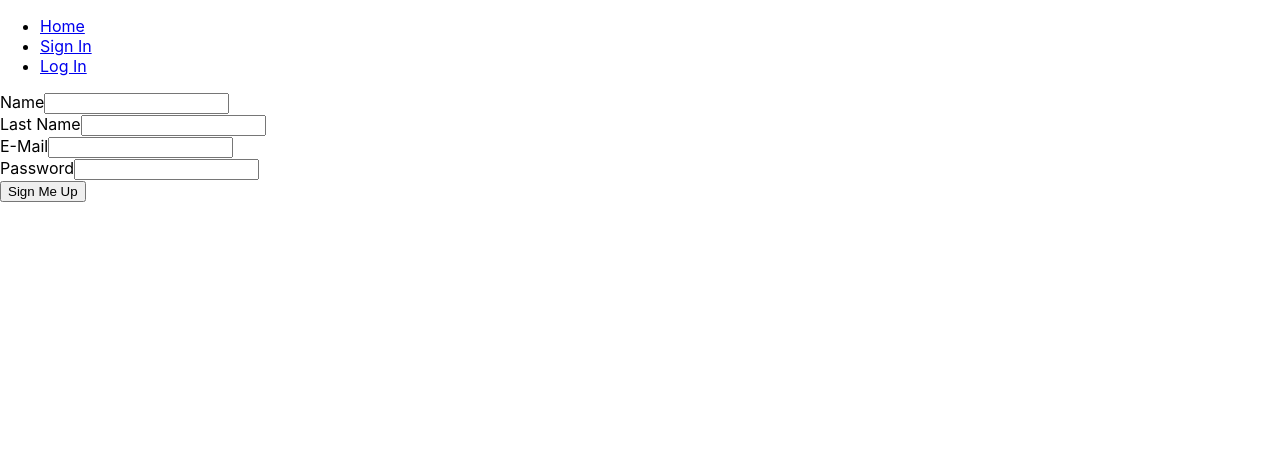
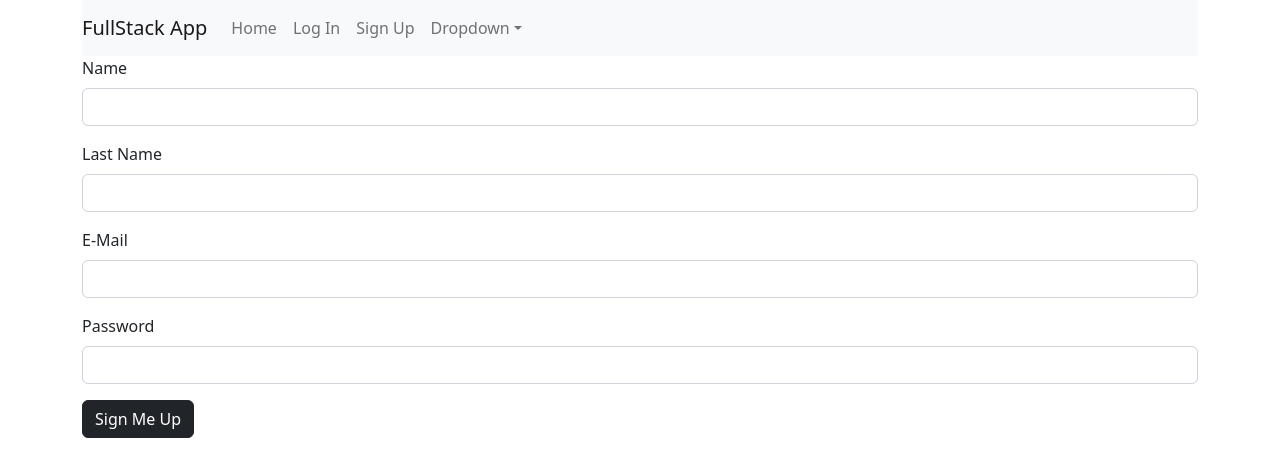
Before and after one commit to Mauro1442/Front-E-commerce-2.0, a React (Create React App) app: page /sign in a window 1280 px wide. Shown: the top 476 px of the page. Built offline with nearby package versions, Linux system fonts and the light colour scheme.

Commit message:
bootstrap 1

```diff
--- a/package.json
+++ b/package.json
@@ -7,7 +7,9 @@
     "@testing-library/react": "^13.4.0",
     "@testing-library/user-event": "^13.5.0",
     "axios": "^0.27.2",
+    "bootstrap": "^5.2.1",
     "react": "^18.2.0",
+    "react-bootstrap": "^2.5.0",
     "react-dom": "^18.2.0",
     "react-hook-form": "^7.35.0",
     "react-router-dom": "^6.3.0",
--- a/src/App.js
+++ b/src/App.js
@@ -2,12 +2,15 @@ import "./App.css";
 import Public from "./Routes/Public";
 import { BrowserRouter as Router } from "react-router-dom";
 import Menu from "./Components/Menu";
+import { Container } from "react-bootstrap";
 
 function App() {
   return (
     <Router>
-      <Menu />
-      <Public />
+      <Container>
+        <Menu />
+        <Public />
+      </Container>
     </Router>
   );
 }
--- a/src/Components/Input.js
+++ b/src/Components/Input.js
@@ -1,14 +1,18 @@
+import { Form } from "react-bootstrap";
+
 export default function Input(props) {
   const { label, type, placeholder, name, register } = props;
   return (
     <div>
-      <label>{label}</label>
-      <input
-        type={type || "text"}
-        name={name || ""}
-        placeholder={placeholder}
-        {...register}
-      ></input>
+      <Form.Group className="mb-3" controlId="formBasicEmail">
+        <Form.Label>{label}</Form.Label>
+        <Form.Control
+          type={type || "text"}
+          name={name || ""}
+          placeholder={placeholder}
+          {...register}
+        />
+      </Form.Group>
     </div>
   );
 }
--- a/src/Components/Menu.js
+++ b/src/Components/Menu.js
@@ -1,20 +1,38 @@
-import React from "react";
+import { Navbar, NavDropdown, Nav } from "react-bootstrap";
 import { Link } from "react-router-dom";
 
 export default function Menu() {
   return (
-    <div>
-      <ul>
-        <li>
-          <Link to="/">Home</Link>
-        </li>
-        <li>
-          <Link to="/sign">Sign In</Link>
-        </li>
-        <li>
-          <Link to="/log">Log In</Link>
-        </li>
-      </ul>
-    </div>
+    <Navbar bg="light" expand="lg">
+      <Navbar.Brand as={Link} to="/">
+        FullStack App
+      </Navbar.Brand>
+      <Navbar.Toggle aria-controls="basic-navbar-nav" />
+      <Navbar.Collapse id="basic-navbar-nav">
+        <Nav className="me-auto">
+          <Nav.Link as={Link} to="/">
+            Home
+          </Nav.Link>
+          <Nav.Link as={Link} to="/log">
+            Log In
+          </Nav.Link>
+          <Nav.Link as={Link} to="/sign">
+            Sign Up
+          </Nav.Link>
+
+          <NavDropdown title="Dropdown" id="basic-nav-dropdown">
+            <NavDropdown.Item href="#action/3.1">Action</NavDropdown.Item>
+            <NavDropdown.Item href="#action/3.2">
+              Another action
+            </NavDropdown.Item>
+            <NavDropdown.Item href="#action/3.3">Something</NavDropdown.Item>
+            <NavDropdown.Divider />
+            <NavDropdown.Item href="#action/3.4">
+              Separated link
+            </NavDropdown.Item>
+          </NavDropdown>
+        </Nav>
+      </Navbar.Collapse>
+    </Navbar>
   );
 }
--- a/src/Components/Product.js
+++ b/src/Components/Product.js
@@ -1,17 +1,26 @@
-import React from "react";
 import { Link } from "react-router-dom";
+import { Button, Card, Col } from "react-bootstrap";
 
 export default function Product(props) {
-  const { name, price, description, id, code } = props;
+  const { name, price, code,description, id } = props;
   return (
-    <div>
-      <h4>{name}</h4>
-      <p>price: {price}</p>
+    <Col>
+      <Card style={{ width: '18rem' }}>
+      <Card.Img variant="top" src="holder.js/100px180" />
+      <Card.Body>
+        <Card.Title>{name}</Card.Title>
+        <Card.Text>
+        <p>price: {price}</p>
       <p>code: {code}</p>
       <p>description: {description} </p>
       <p>id: {id}</p>
-      <Link to={"/product/" + id}>See Detail</Link>
-      <button>Order</button>
-    </div>
+        </Card.Text>
+        <Button variant="dark" as={Link} to={"/product/" + id}>
+        See Detail
+      </Button>
+      <Button type="submit" variant="warning">
+        Buy
+      </Button>      </Card.Body>
+    </Card></Col>
   );
 }
--- a/src/Components/Products.js
+++ b/src/Components/Products.js
@@ -1,6 +1,7 @@
-import React, { useEffect, useState } from "react";
+import { useEffect, useState } from "react";
 import { getAllProducts } from "../Services/productsServices";
 import Product from "./Product";
+import { Row } from "react-bootstrap";
 
 export default function Products() {
   const [productsList, setProductsList] = useState([]);
@@ -29,6 +30,7 @@ export default function Products() {
     return (
       <div>
         <h1>Products</h1>
+        <Row>
           {productsList.map((productOfList) => (
             <Product
               name={productOfList.name}
@@ -38,6 +40,7 @@ export default function Products() {
               code={productOfList.code}
             />
           ))}
+        </Row>
       </div>
     );
   }
--- a/src/Pages/Detail.js
+++ b/src/Pages/Detail.js
@@ -1,6 +1,7 @@
 import { useParams } from "react-router-dom";
 import { getByIdProducts } from "../Services/productsServices";
-import React, { useEffect, useState } from "react";
+import  { useEffect, useState } from "react";
+import { Button } from "react-bootstrap";
 
 export default function Detail() {
   const { id } = useParams();
@@ -34,6 +35,9 @@ export default function Detail() {
           <li>Code: {product.code}</li>
           <li>ID: {product._id}</li>
         </ul>
+        <Button type="submit" variant="warning">
+        Buy
+      </Button>
       </div>
     );
   }
--- a/src/Pages/Login.js
+++ b/src/Pages/Login.js
@@ -1,5 +1,6 @@
 import Input from "../Components/Input";
 import { useForm } from "react-hook-form";
+import { Button, Form } from "react-bootstrap";
 
 export default function Login() {
   const {
@@ -14,7 +15,7 @@ export default function Login() {
 
   return (
     <div>
-      <form onSubmit={handleSubmit(onSubmit)}>
+      <Form onSubmit={handleSubmit(onSubmit)}>
         <Input
           label="E-Mail"
           register={{ ...register("email", { required: true }) }}
@@ -25,8 +26,10 @@ export default function Login() {
           register={{ ...register("password", { required: true }) }}
         />
         {errors.password && <span>Mandatory</span>}
-        <button type="submit">Log In</button>
-      </form>
+        <Button type="submit" variant="dark">
+          Log In
+        </Button>
+      </Form>
     </div>
   );
 }
--- a/src/Pages/Signin.js
+++ b/src/Pages/Signin.js
@@ -1,8 +1,8 @@
 import Input from "../Components/Input";
 import { useForm } from "react-hook-form";
+import { Button, Form } from "react-bootstrap";
 
 export default function Signin() {
-
   const {
     register,
     handleSubmit,
@@ -15,7 +15,7 @@ const onSubmit = (data) => {
 
   return (
     <div>
-      <form onSubmit={handleSubmit(onSubmit)}>
+      <Form onSubmit={handleSubmit(onSubmit)}>
         <Input
           label="Name"
           register={{ ...register("name", { required: true }) }}
@@ -36,8 +36,10 @@ const onSubmit = (data) => {
           register={{ ...register("password", { required: true }) }}
         />
         {errors.password && <span>Mandatory</span>}
-        <button type="submit">Sign Me Up</button>
-      </form>
+        <Button type="submit" variant="dark">
+          Sign Me Up
+        </Button>
+      </Form>
     </div>
   );
 }
```
Also changed, not shown: src/index.js (+7 -6 lines), 1 other file (tests, documents, lock files or other folders). Lines whose indentation alone changed are shown as unchanged.
